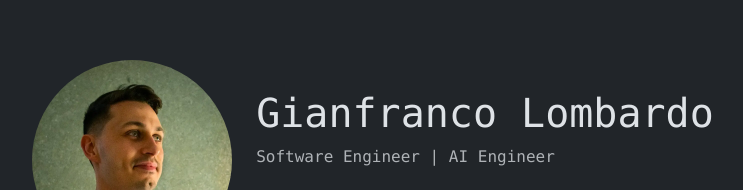
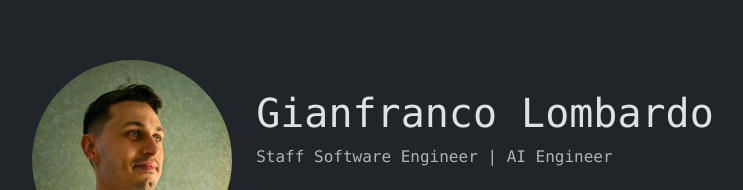
Before and after one commit to gianfrancolombardo/glombardo.xyz, an Astro site: page / in a window 1280 px wide. Shown: the part 240-430 px from the top of the page, without its empty margins (337-1080 px from the left). Built offline with nearby package versions, Linux system fonts and the light colour scheme; Astro itself is replaced by a stand-in of ours.

Commit message:
Update README

```diff
--- a/src/pages/index.astro
+++ b/src/pages/index.astro
@@ -5,7 +5,7 @@ import Footer from '../components/Footer.astro';
 import Layout from '../layouts/Layout.astro';
 ---
 
-<Layout title="Gianfranco Lombardo - Software Engineer | AI Engineer">
+<Layout title="Gianfranco Lombardo - Staff Software Engineer | AI Engineer">
 	<section>
         <div class="row align-items-center">
             <div class="col-md-5 text-center text-md-end">
@@ -13,7 +13,7 @@ import Layout from '../layouts/Layout.astro';
             </div>
             <div class="col-md-7 text-center text-md-start mt-4 mt-md-0">
                 <h1 class="">Gianfranco Lombardo</h1>
-                <p class="text-muted mb-4">Software Engineer | AI Engineer</p>
+                <p class="text-muted mb-4">Staff Software Engineer | AI Engineer</p>
                 <a href="/data/Gianfranco Lombardo - Resume.pdf" target="_blank" class="btn btn-primary me-1"><i class="bi bi-download me-2"></i> Resume</a>
                 <a href="https://www.linkedin.com/in/gianfranco-lombardo/" target="_blank" class="btn btn-outline-primary me-1"><i class="bi bi-linkedin"></i></a>
                 <a href="https://github.com/gianfrancolombardo" target="_blank" class="btn btn-outline-primary me-1"><i class="bi bi-github"></i></a>
```
Also changed, not shown: README.md.
